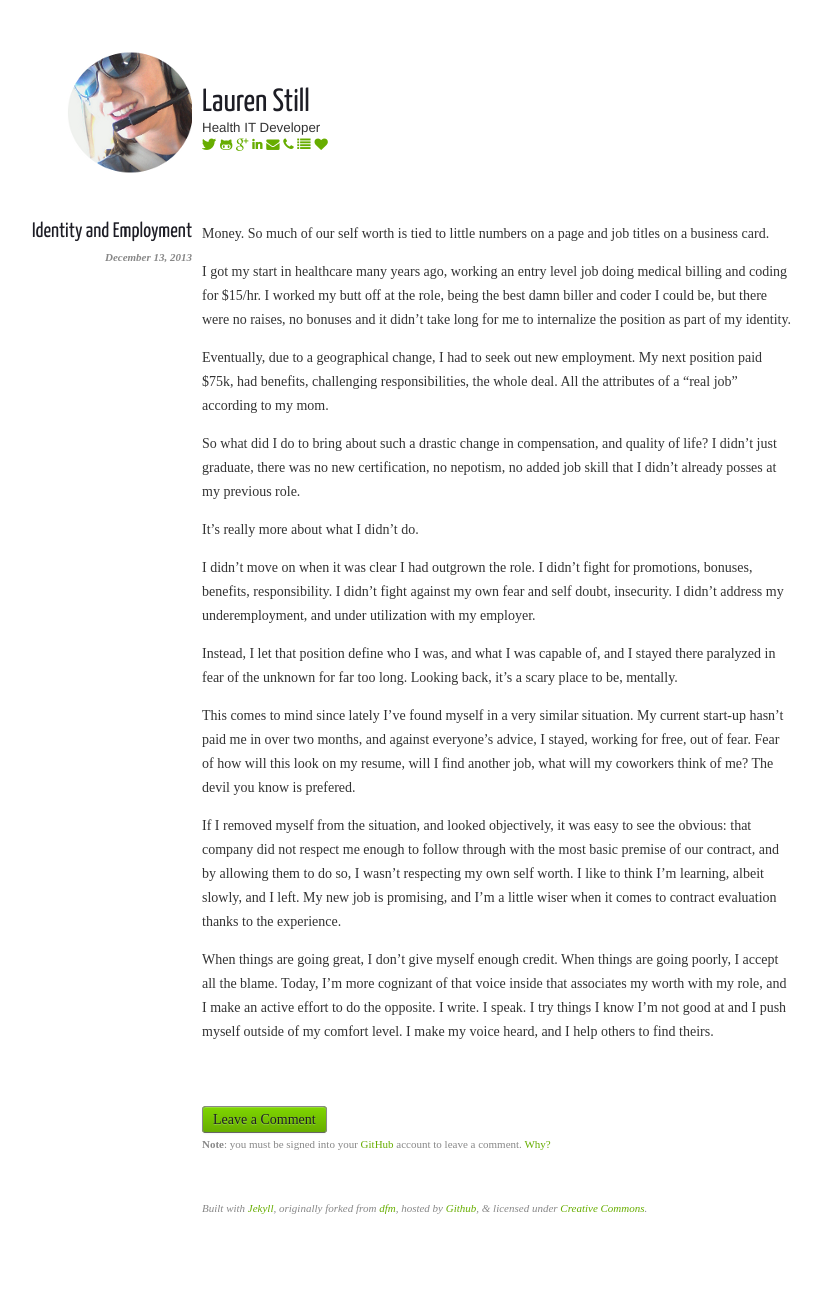
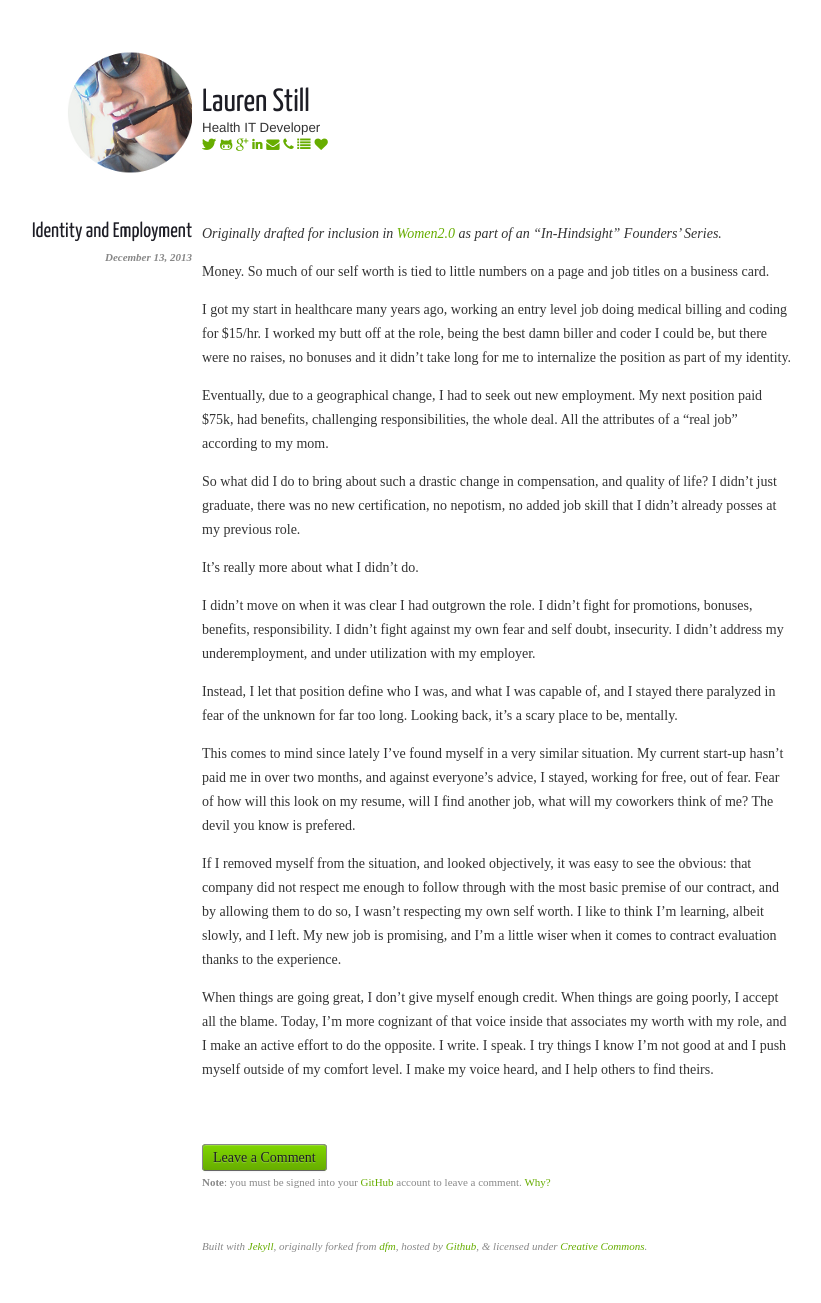
Before and after one commit to laurenstill/laurenstill.github.io, a Jekyll site: the page built from _posts/2013-12-13-Identity-and-Employment.markdown, in a window 1280 px wide. Shown: the whole page, without its empty margins (243-1064 px from the left). Built offline with Jekyll 4.4.1, drawn with Linux system fonts in a browser that asks for light colours; nearby versions of some CDN libraries; before the commit the page ends 1265 px from its top, so only the background shows below that.

Commit message:
Update 2013-12-13-Identity-and-Employment.markdown
Credits

```diff
--- a/_posts/2013-12-13-Identity-and-Employment.markdown
+++ b/_posts/2013-12-13-Identity-and-Employment.markdown
@@ -3,6 +3,11 @@ layout: post
 title: Identity and Employment
 catagories: [misc, work]
 ---
+
+*Originally drafted for inclusion in [Women2.0][Women2.0] as part of an "In-Hindsight" Founders' Series.*
+
+[Women2.0]: http://women2.com/
+
 
 Money.  So much of our self worth is tied to little numbers on a page and job titles on a business card.
 
```
